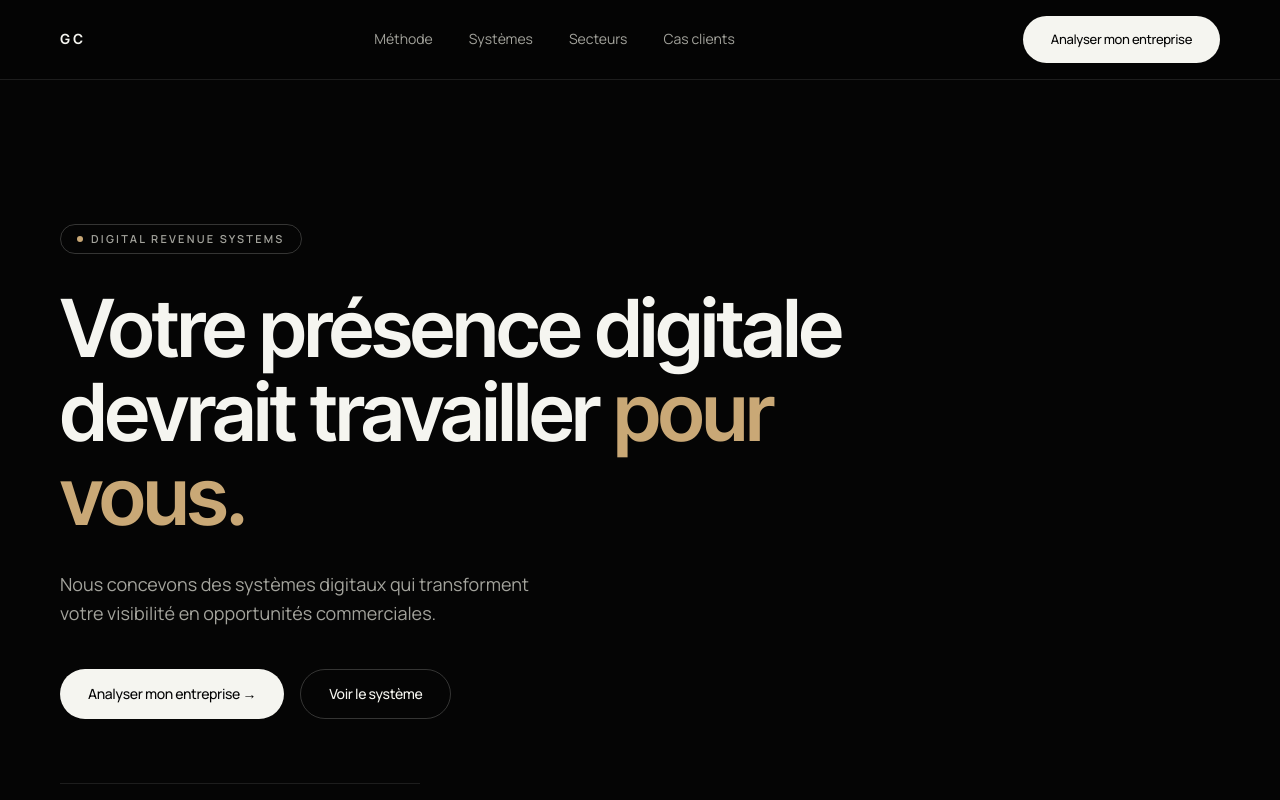
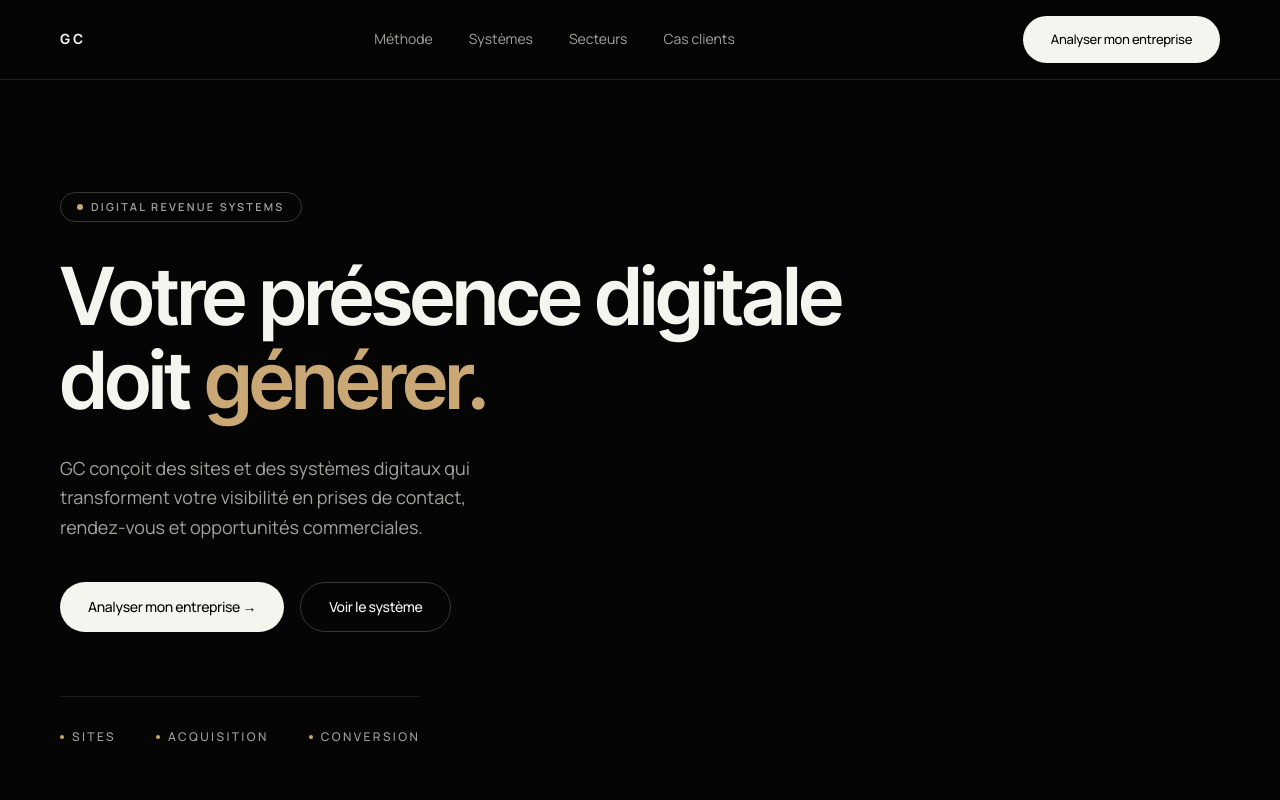
Before and after one commit to mathieumilo3-bot/-generation-capable, a Next.js app in the folder site-vitrine/: page / in a window 1280 px wide. Shown: the top 800 px of the page. Built offline with nearby package versions, Linux system fonts and the light colour scheme.

Commit message:
Refine hero for stronger positioning

```diff
--- a/site-vitrine/src/components/sections/Hero.tsx
+++ b/site-vitrine/src/components/sections/Hero.tsx
@@ -31,7 +31,7 @@ export function Hero() {
         className="pointer-events-none absolute left-1/2 top-[-10%] h-[420px] w-[620px] -translate-x-1/2 rounded-full bg-[var(--color-accent)]/[0.06] blur-[120px]"
       />
 
-      <Section className="relative pt-28 pb-24 sm:pt-36 sm:pb-32">
+      <Section className="relative pt-20 pb-20 sm:pt-28 sm:pb-28">
         <motion.div style={{ y: contentY, opacity: contentOpacity }}>
           <div className="flex flex-col items-start">
             <Badge>Digital Revenue Systems</Badge>
@@ -39,12 +39,12 @@ export function Hero() {
             <h1 className="font-display text-balance mt-8 max-w-4xl text-[2.75rem] font-semibold leading-[1.05] tracking-tight text-[var(--color-text)] sm:text-6xl lg:text-[5rem]">
               Votre présence digitale
               <br />
-              devrait travailler <span className="gold-text">pour vous.</span>
+              doit <span className="gold-text">générer.</span>
             </h1>
 
             <p className="text-balance mt-8 max-w-xl text-lg leading-relaxed text-[var(--color-muted)]">
-              Nous concevons des systèmes digitaux qui transforment votre
-              visibilité en opportunités commerciales.
+              GC conçoit des sites et des systèmes digitaux qui transforment votre
+              visibilité en prises de contact, rendez-vous et opportunités commerciales.
             </p>
 
             <div className="mt-10 flex flex-col gap-4 sm:flex-row">
```
